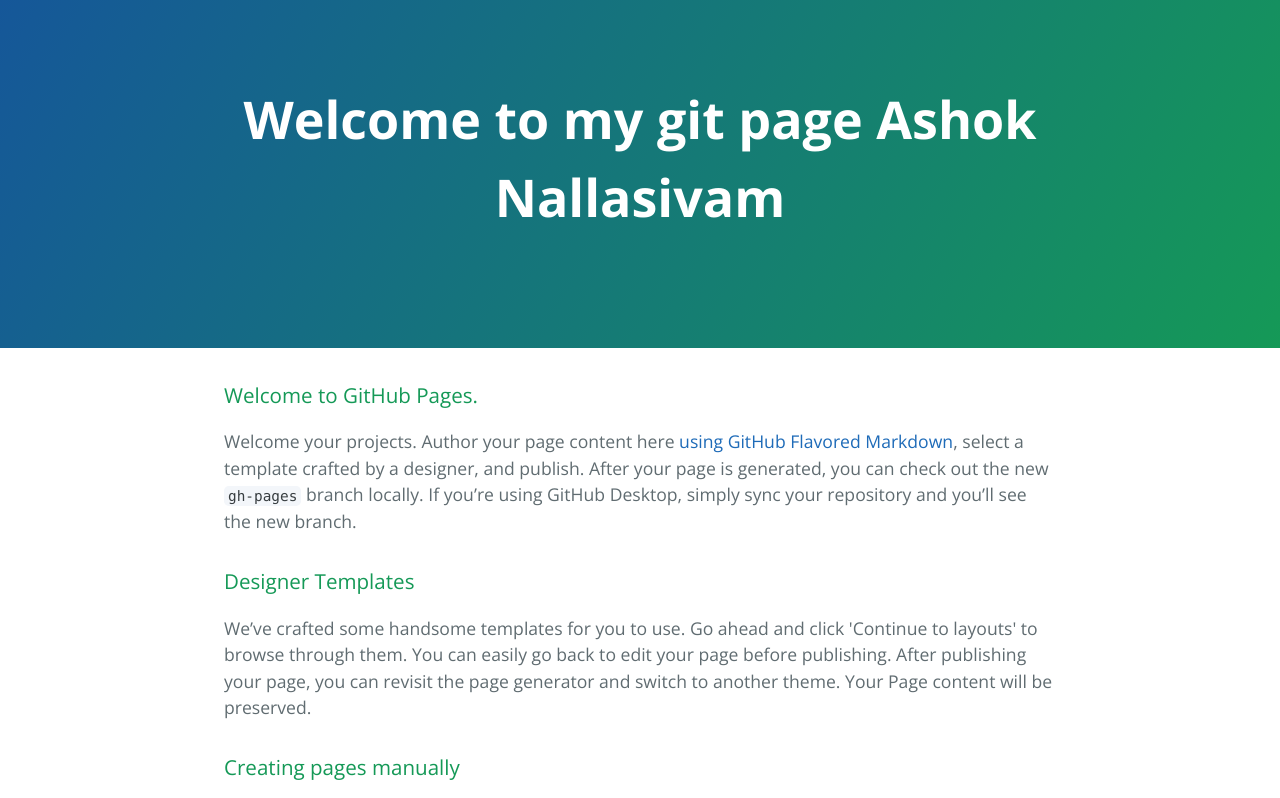
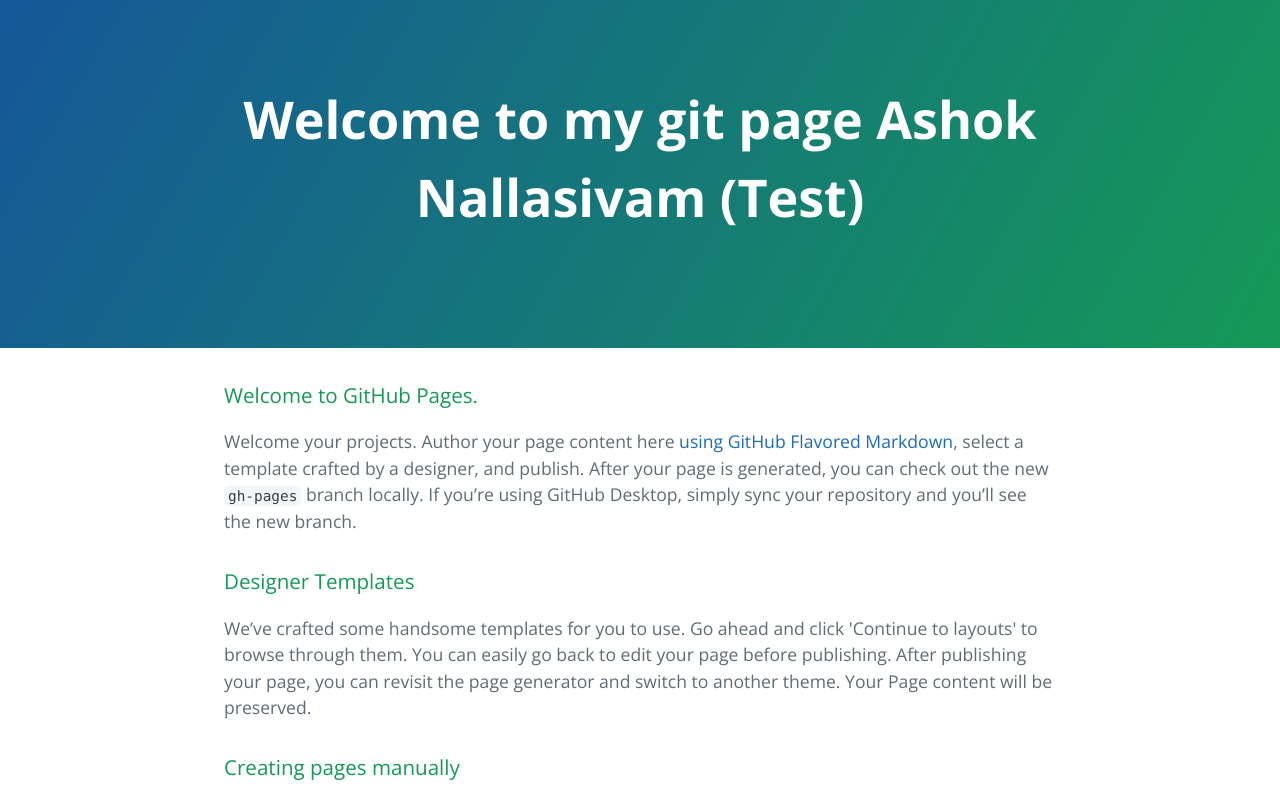
Before and after one commit to ashoknallasivam/ashoknallasivam.github.io, a plain HTML site: page index.html in a window 1280 px wide. Shown: the top 798 px of the page. Drawn offline with nearby package versions, Linux system fonts and the light colour scheme.

Commit message:
Just a test message

```diff
--- a/index.html
+++ b/index.html
@@ -11,7 +11,7 @@
   </head>
   <body>
     <section class="page-header">
-      <h1 class="project-name">Welcome to my git page Ashok Nallasivam</h1>
+      <h1 class="project-name">Welcome to my git page Ashok Nallasivam (Test)</h1>
       <h2 class="project-tagline"></h2>
     </section>
 
```
